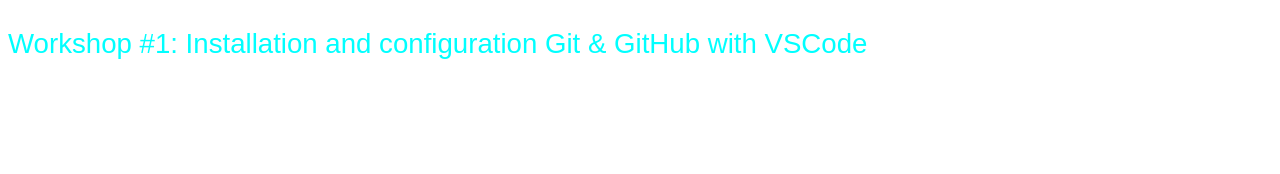
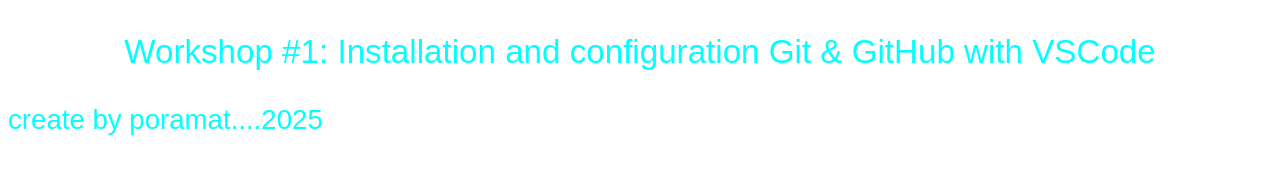
Before and after one commit to poramat2302/CSI204L003, a plain HTML site: page index.html in a window 1280 px wide. Drawn offline with Linux system fonts and the light colour scheme.

Commit message:
Update index page.

```diff
--- a/index.html
+++ b/index.html
@@ -7,6 +7,10 @@
         <link href="css/style.css" rel="stylesheet">
     </head>
     <body>
+        <center>
         <p>Workshop #1: Installation and configuration Git & GitHub with VSCode</p>
+        </center>
+
+        <p>create by poramat....2025</p>
     </body>
 </html>
```
